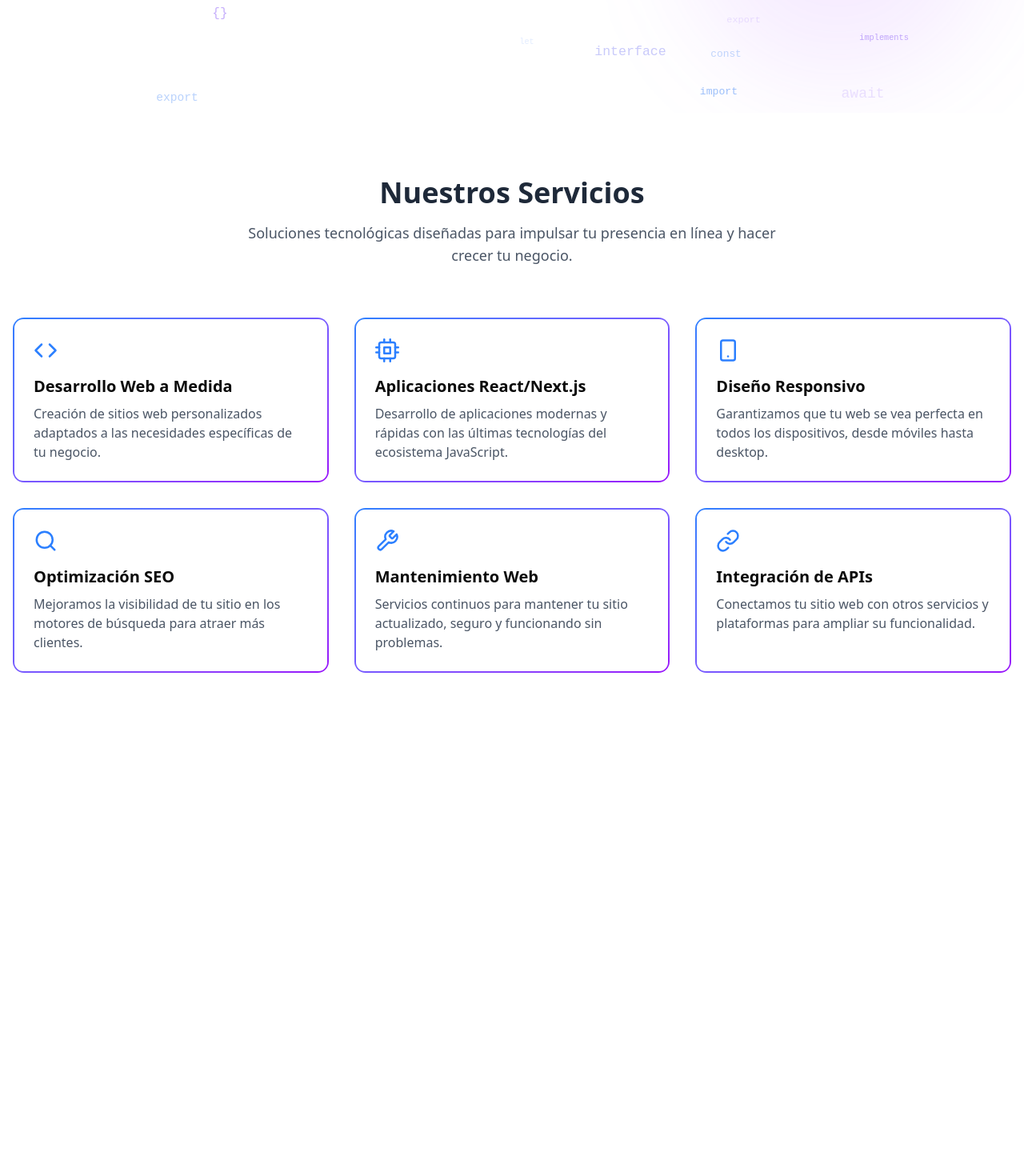
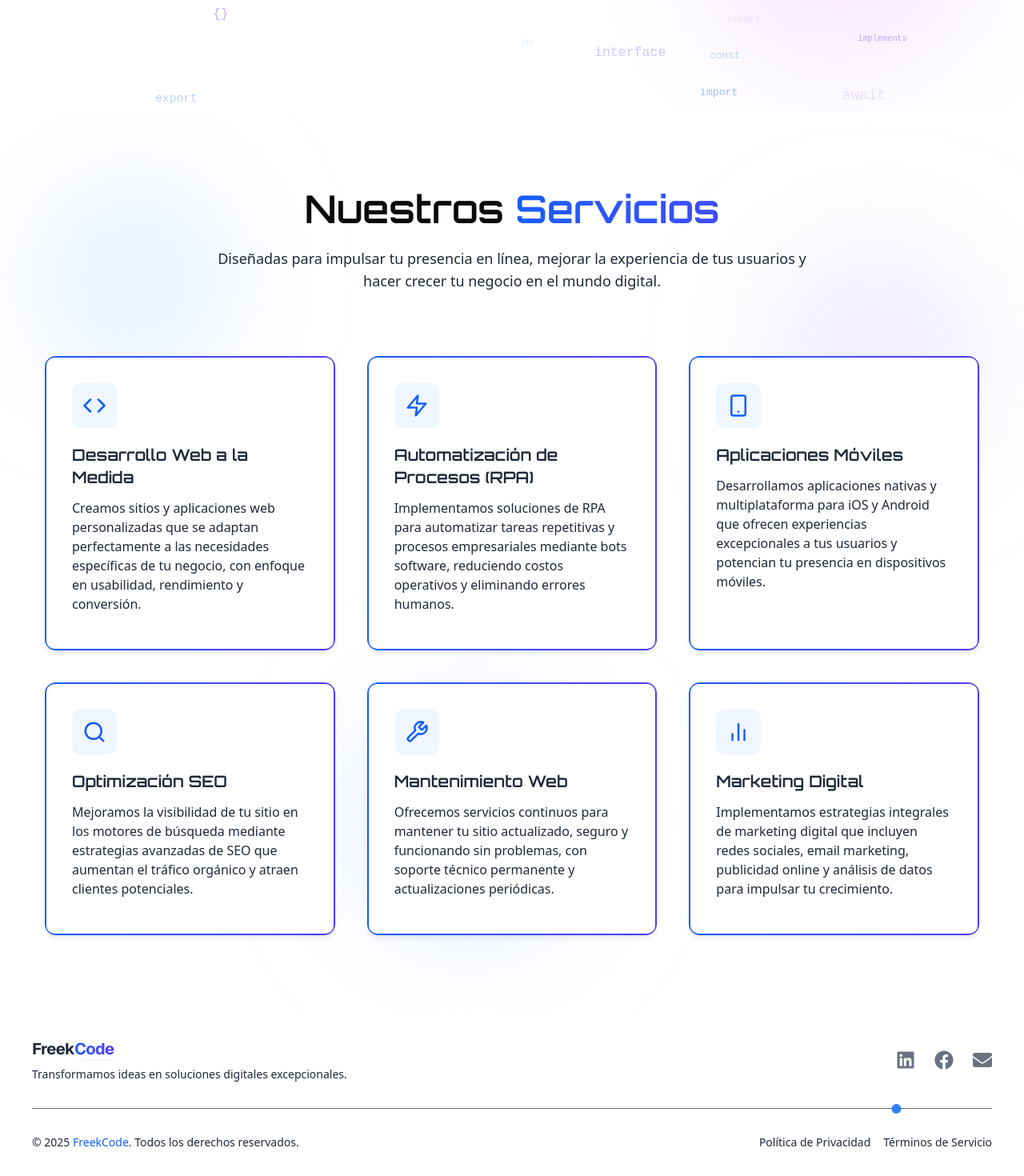
Before and after one commit to devbenja/freekcode, a Next.js app: page / in a window 1280 px wide. Shown: the part 659-2129 px from the top of the page at 80% size. Before the commit the page ends 1580 px from the top, so only its background shows below. Built offline with nearby package versions, Linux system fonts and the light colour scheme.

Commit message:
Feat: add Footer component

```diff
--- a/app/page.tsx
+++ b/app/page.tsx
@@ -1,5 +1,6 @@
 import Navbar from "@/components/NavBar";
 import Servicios from "@/components/Servicios";
+import Footer from "@/components/Footer"
 import { Hero } from "@/components/Hero"
 
 export default function Home() {
@@ -8,6 +9,7 @@ export default function Home() {
 			<Navbar/>
 			<Hero/>
 			<Servicios/>
+			<Footer/>
 		</div>
 	);
 }
--- /dev/null
+++ b/components/Footer.tsx
@@ -0,0 +1,89 @@
+'use client'
+import { Logo } from './Logo'
+import { motion } from "framer-motion"
+import { FaLinkedin, FaFacebook, FaEnvelope } from 'react-icons/fa'
+
+const Footer = () => {
+  const currentYear = new Date().getFullYear()
+  const socialLinks = [
+    { icon: <FaLinkedin size={24} />, url: "#" },
+    { icon: <FaFacebook size={24} />, url: "#" },
+    { icon: <FaEnvelope size={24} />, url: "mailto:contacto@freekcode.com" }
+  ]
+
+  return (
+    <footer className=" text-gray-800 dark:text-gray-200 py-8 px-10">
+      <div className="max-w-8xl mx-auto">
+        {/* Contenido principal */}
+        <div className="flex flex-col md:flex-row justify-between items-center gap-6">
+          {/* Logo y descripción */}
+          <div className="text-center md:text-left order-1 md:order-1">
+            <div className="flex justify-center md:justify-start">
+              <Logo variant="default" />
+            </div>
+            <p className="mt-2 text-gray-800 dark:text-gray-200 text-sm">
+              Transformamos ideas en soluciones digitales excepcionales.
+            </p>
+          </div>
+
+          {/* Redes sociales - Derecha */}
+          <div className="flex space-x-6 order-2 md:order-3">
+            {socialLinks.map((link, index) => (
+              <a
+                key={index}
+                href={link.url}
+                className="text-gray-500 hover:text-blue-600 dark:text-gray-400 dark:hover:text-blue-400 transition-colors"
+                aria-label={`Red social ${index}`}
+              >
+                {link.icon}
+              </a>
+            ))}
+          </div>
+        </div>
+
+        {/* Divisor mejorado */}
+        <div className="my-8 relative">
+          <motion.div
+            className="h-px w-full bg-gray-500 dark:bg-gray-700"
+            initial={{ scaleX: 0 }}
+            whileInView={{ scaleX: 1 }}
+            transition={{ duration: 0.8, ease: "easeOut" }}
+            viewport={{ once: true }}
+          />
+          <motion.div
+            className="absolute left-1/2 top-1/2 w-3 h-3 -ml-1.5 -mt-1.5 bg-blue-500 rounded-full"
+            animate={{
+              x: ["-47vw", "47vw", "-47vw"],
+              opacity: [0.8, 1, 0.8],
+            }}
+            transition={{
+              duration: 15,
+              repeat: Infinity,
+              ease: "easeInOut",
+            }}
+          />
+        </div>
+
+        {/* Fila inferior */}
+        <div className="flex flex-col md:flex-row justify-between items-center gap-4">
+          {/* Copyright */}
+          <div className="text-gray-800 dark:text-gray-200 text-sm order-2 md:order-1">
+          © {currentYear} <span className="text-blue-600 dark:text-blue-500">FreekCode</span>. Todos los derechos reservados.
+          </div>
+
+          {/* Enlaces legales */}
+          <div className="flex space-x-4 text-sm order-3">
+            <a href="/privacidad" className="text-gray-800 hover:text-blue-600 dark:text-gray-200 dark:hover:text-blue-400 transition-colors">
+              Política de Privacidad
+            </a>
+            <a href="/terminos" className="text-gray-800 hover:text-blue-600 dark:text-gray-200 dark:hover:text-blue-400 transition-colors">
+              Términos de Servicio
+            </a>
+          </div>
+        </div>
+      </div>
+    </footer>
+  )
+}
+
+export default Footer
--- a/components/Servicios.tsx
+++ b/components/Servicios.tsx
@@ -1,91 +1,168 @@
-'use client';
-import { FiCode, FiCpu, FiSmartphone, FiSearch, FiTool, FiLink } from 'react-icons/fi';
-import { motion } from 'framer-motion';
+'use client'
+import type React from "react"
+import { useState } from "react"
+import { FiCode, FiSmartphone, FiSearch, FiTool, FiBarChart2, FiZap } from "react-icons/fi"
+import { motion } from "framer-motion"
+import { Orbitron } from "next/font/google"
+
+const orbitron = Orbitron({
+  subsets: ["latin"],
+  weight: ["600"],
+})
+
+interface Service {
+  title: string
+  description: string
+  icon: React.ReactNode
+  details?: string[]
+}
+
+const ServiceCard = ({ service, index }: { service: Service; index: number }) => {
+  const [isHovered, setIsHovered] = useState(false)
+
+  return (
+    <motion.div
+      initial={{ opacity: 0, y: 30 }}
+      whileInView={{ opacity: 1, y: 0 }}
+      viewport={{ once: true, margin: "-50px" }}
+      transition={{ duration: 0.5, delay: index * 0.1 }}
+      onHoverStart={() => setIsHovered(true)}
+      onHoverEnd={() => setIsHovered(false)}
+      className="relative group h-full"
+    >
+      <motion.div
+        className="absolute inset-0 bg-gradient-to-br from-blue-600 to-indigo-600 rounded-xl opacity-80"
+        initial={{ opacity: 0 }}
+        animate={{
+          opacity: isHovered ? 0.1 : 0,
+          scale: isHovered ? 1.03 : 1,
+        }}
+        transition={{ duration: 0.3 }}
+      />
+
+      <motion.div
+        className="p-0.5 bg-gradient-to-r from-blue-600 to-indigo-600 rounded-xl h-full shadow-lg"
+        animate={{
+          y: isHovered ? -8 : 0,
+          scale: isHovered ? 1.02 : 1,
+          boxShadow: isHovered
+            ? "0 20px 25px -5px rgba(0, 0, 0, 0.1), 0 10px 10px -5px rgba(0, 0, 0, 0.04)"
+            : "0 4px 6px -1px rgba(0, 0, 0, 0.1)",
+        }}
+        transition={{ type: "spring", stiffness: 300, damping: 20 }}
+      >
+        <div className="bg-white dark:bg-gray-800 p-8 rounded-[10px] h-full flex flex-col">
+          <div className="text-blue-600 dark:text-blue-400 mb-5 flex items-center justify-center w-14 h-14 bg-blue-50 dark:bg-gray-700 rounded-lg">
+            {service.icon}
+          </div>
+
+          <h3 className={`${orbitron.className} text-xl font-bold mb-3 text-gray-800 dark:text-white`}>
+            {service.title}
+          </h3>
+
+          <p className="text-gray-800 dark:text-gray-300 mb-3">{service.description}</p>
+
+          {service.details && (
+            <ul className="mt-2 space-y-1 text-gray-700 dark:text-gray-400">
+              {service.details.map((detail, i) => (
+                <li key={i} className="flex items-start">
+                  <span className="text-blue-500 mr-2">•</span>
+                  <span>{detail}</span>
+                </li>
+              ))}
+            </ul>
+          )}
+        </div>
+      </motion.div>
+    </motion.div>
+  )
+}
 
 const ServicesSection = () => {
     const services = [
         {
-      title: "Desarrollo Web a Medida",
-      description: "Creación de sitios web personalizados adaptados a las necesidades específicas de tu negocio.",
-      icon: <FiCode className="text-3xl" />
+          title: "Desarrollo Web a la Medida",
+          description:
+            "Creamos sitios y aplicaciones web personalizadas que se adaptan perfectamente a las necesidades específicas de tu negocio, con enfoque en usabilidad, rendimiento y conversión.",
+          icon: <FiCode className="text-3xl" />,
         },
         {
-      title: "Aplicaciones React/Next.js",
-      description: "Desarrollo de aplicaciones modernas y rápidas con las últimas tecnologías del ecosistema JavaScript.",
-      icon: <FiCpu className="text-3xl" />
+          title: "Automatización de Procesos (RPA)",
+          description:
+            "Implementamos soluciones de RPA para automatizar tareas repetitivas y procesos empresariales mediante bots software, reduciendo costos operativos y eliminando errores humanos.",
+          icon: <FiZap className="text-3xl" />,
         },
         {
-      title: "Diseño Responsivo",
-      description: "Garantizamos que tu web se vea perfecta en todos los dispositivos, desde móviles hasta desktop.",
-      icon: <FiSmartphone className="text-3xl" />
+          title: "Aplicaciones Móviles",
+          description:
+            "Desarrollamos aplicaciones nativas y multiplataforma para iOS y Android que ofrecen experiencias excepcionales a tus usuarios y potencian tu presencia en dispositivos móviles.",
+          icon: <FiSmartphone className="text-3xl" />,
         },
         {
           title: "Optimización SEO",
-      description: "Mejoramos la visibilidad de tu sitio en los motores de búsqueda para atraer más clientes.",
-      icon: <FiSearch className="text-3xl" />
+          description:
+            "Mejoramos la visibilidad de tu sitio en los motores de búsqueda mediante estrategias avanzadas de SEO que aumentan el tráfico orgánico y atraen clientes potenciales.",
+          icon: <FiSearch className="text-3xl" />,
         },
         {
           title: "Mantenimiento Web",
-      description: "Servicios continuos para mantener tu sitio actualizado, seguro y funcionando sin problemas.",
-      icon: <FiTool className="text-3xl" />
+          description:
+            "Ofrecemos servicios continuos para mantener tu sitio actualizado, seguro y funcionando sin problemas, con soporte técnico permanente y actualizaciones periódicas.",
+          icon: <FiTool className="text-3xl" />,
         },
         {
-      title: "Integración de APIs",
-      description: "Conectamos tu sitio web con otros servicios y plataformas para ampliar su funcionalidad.",
-      icon: <FiLink className="text-3xl" />
-    }
-  ];
+          title: "Marketing Digital",
+          description:
+            "Implementamos estrategias integrales de marketing digital que incluyen redes sociales, email marketing, publicidad online y análisis de datos para impulsar tu crecimiento.",
+          icon: <FiBarChart2 className="text-3xl" />,
+        },
+      ]
 
   return (
-    <section id="servicios" className="py-20 ">
-      <div className="container mx-auto px-4">
-        <div className="text-center mb-16">
+    <section id="servicios" className="py-24 relative overflow-hidden px-10">
+      {/* Elementos decorativos de fondo */}
+      <div className="absolute inset-0 bg-[size:40px_40px] bg-[image:linear-gradient(to_right,rgba(0,0,0,0.05)_1px,transparent_1px),linear-gradient(to_bottom,rgba(0,0,0,0.05)_1px,transparent_1px)] opacity-[0.15] z-0"></div>
+      <div className="absolute top-0 left-0 w-full h-full overflow-hidden pointer-events-none">
+        <div className="absolute top-20 left-10 w-64 h-64 bg-blue-500 rounded-full mix-blend-multiply filter blur-3xl opacity-10 animate-blob"></div>
+        <div className="absolute top-40 right-10 w-72 h-72 bg-indigo-500 rounded-full mix-blend-multiply filter blur-3xl opacity-10 animate-blob animation-delay-2000"></div>
+        <div className="absolute bottom-20 left-1/3 w-80 h-80 bg-blue-500 rounded-full mix-blend-multiply filter blur-3xl opacity-10 animate-blob animation-delay-4000"></div>
+      </div>
+
+      <div className="container mx-auto px-4 relative z-10">
+        <div className="text-center mb-20">
           <motion.h2
             initial={{ opacity: 0, y: 20 }}
             whileInView={{ opacity: 1, y: 0 }}
             viewport={{ once: true }}
             transition={{ duration: 0.6 }}
-            className="text-3xl md:text-4xl font-bold text-gray-800 dark:text-white mb-4"
+            className={`${orbitron.className} text-3xl md:text-4xl lg:text-5xl font-bold mb-6`}
           >
-            Nuestros Servicios
+            Nuestros{" "}
+            <span className="text-transparent bg-clip-text bg-gradient-to-r from-blue-600 to-indigo-600 bg-[size:200%_200%] animate-gradient">
+              Servicios
+            </span>
           </motion.h2>
+
           <motion.p
             initial={{ opacity: 0, y: 20 }}
             whileInView={{ opacity: 1, y: 0 }}
             viewport={{ once: true }}
             transition={{ duration: 0.6, delay: 0.2 }}
-            className="text-lg text-gray-600 max-w-2xl mx-auto dark:text-gray-300"
+            className="text-lg text-gray-800 dark:text-gray-400 max-w-3xl mx-auto"
           >
-            Soluciones tecnológicas diseñadas para impulsar tu presencia en línea y hacer crecer tu negocio.
+            Diseñadas para impulsar tu presencia en línea, mejorar la experiencia de tus usuarios y hacer crecer tu
+            negocio en el mundo digital.
           </motion.p>
         </div>
 
-        <div className="grid grid-cols-1 md:grid-cols-2 lg:grid-cols-3 gap-8">
+        <div className="grid grid-cols-1 md:grid-cols-2 lg:grid-cols-3 gap-8 lg:gap-10">
           {services.map((service, index) => (
-            <motion.div
-              key={index}
-              initial={{ opacity: 0, y: 30 }}
-              whileInView={{ opacity: 1, y: 0 }}
-              viewport={{ once: true, margin: "-50px" }}
-              transition={{ duration: 0.5, delay: index * 0.1 }}
-              whileHover={{ y: -5 }}
-              className="p-0.5 bg-gradient-to-br from-blue-500 to-purple-600 rounded-xl"
-            >
-              <div className="bg-white dark:bg-gray-800 p-6 rounded-[11px] h-full">
-              <div className="text-blue-500 dark:text-blue-400 mb-4">
-                {service.icon}
-              </div>
-              <h3 className="text-xl font-bold mb-2">{service.title}</h3>
-              <p className="text-gray-600 dark:text-gray-300">
-                {service.description}
-              </p>
-            </div>
-            </motion.div>
+            <ServiceCard key={index} service={service} index={index} />
           ))}
         </div>
       </div>
     </section>
-  );
-};
+  )
+}
 
-export default ServicesSection;
+export default ServicesSection
```
Lines whose indentation alone changed are shown as unchanged.
